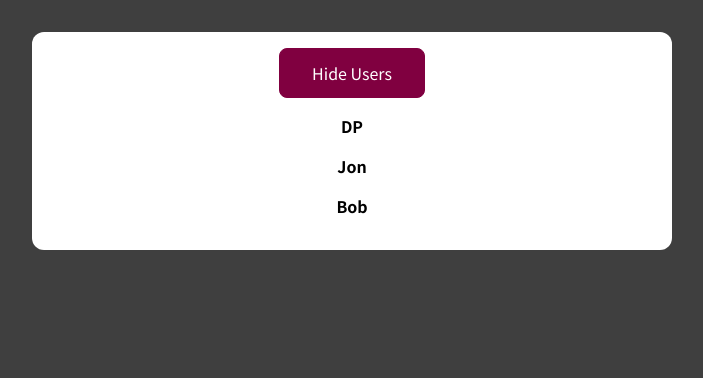
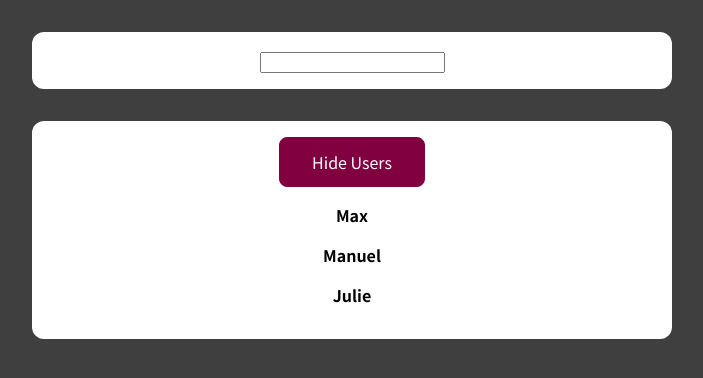
Before and after one commit to dpthegrey/sturdy-fortnight, a React (Create React App) app: page / in a window 1280 px wide. Shown: the top 378 px of the page, without its empty margins (288-991 px from the left). Built offline with nearby package versions, Linux system fonts and the light colour scheme.

Commit message:
The Component Lifecycle (Class-based Components Only)

```diff
--- a/src/App.js
+++ b/src/App.js
@@ -1,9 +1,9 @@
-import Users from './components/Users';
+import UserFinder from "./components/UserFinder";
 
 function App() {
   return (
     <div>
-      <Users />
+      <UserFinder />
     </div>
   );
 }
--- /dev/null
+++ b/src/components/UserFinder.js
@@ -0,0 +1,36 @@
+import { Fragment, useState, useEffect } from "react";
+
+import Users from "./Users";
+import classes from "./UserFinder.module.css";
+
+const DUMMY_USERS = [
+  { id: "u1", name: "Max" },
+  { id: "u2", name: "Manuel" },
+  { id: "u3", name: "Julie" },
+];
+
+const UserFinder = () => {
+  const [filteredUsers, setFilteredUsers] = useState(DUMMY_USERS);
+  const [searchTerm, setSearchTerm] = useState("");
+
+  useEffect(() => {
+    setFilteredUsers(
+      DUMMY_USERS.filter((user) => user.name.includes(searchTerm))
+    );
+  }, [searchTerm]);
+
+  const searchChangeHandler = (event) => {
+    setSearchTerm(event.target.value);
+  };
+
+  return (
+    <Fragment>
+      <div className={classes.finder}>
+        <input type="search" onChange={searchChangeHandler} />
+      </div>
+      <Users users={filteredUsers} />
+    </Fragment>
+  );
+};
+
+export default UserFinder;
--- /dev/null
+++ b/src/components/UserFinder.module.css
@@ -0,0 +1,8 @@
+.finder {
+  margin: 2rem auto;
+  background-color: white;
+  padding: 1rem;
+  border-radius: 12px;
+  max-width: 40rem;
+  text-align: center;
+}
--- a/src/components/Users.js
+++ b/src/components/Users.js
@@ -1,19 +1,14 @@
-import { Component, useState } from "react";
+import { Component } from "react";
+
 import User from "./User";
-
 import classes from "./Users.module.css";
-
-const DUMMY_USERS = [
-  { id: "u1", name: "DP" },
-  { id: "u2", name: "Jon" },
-  { id: "u3", name: "Bob" },
-];
 
 class Users extends Component {
   constructor() {
     super();
     this.state = {
       showUsers: true,
+      more: "Test",
     };
   }
 
@@ -27,7 +22,7 @@
   render() {
     const usersList = (
       <ul>
-        {DUMMY_USERS.map((user) => (
+        {this.props.users.map((user) => (
           <User key={user.id} name={user.name} />
         ))}
       </ul>
```
